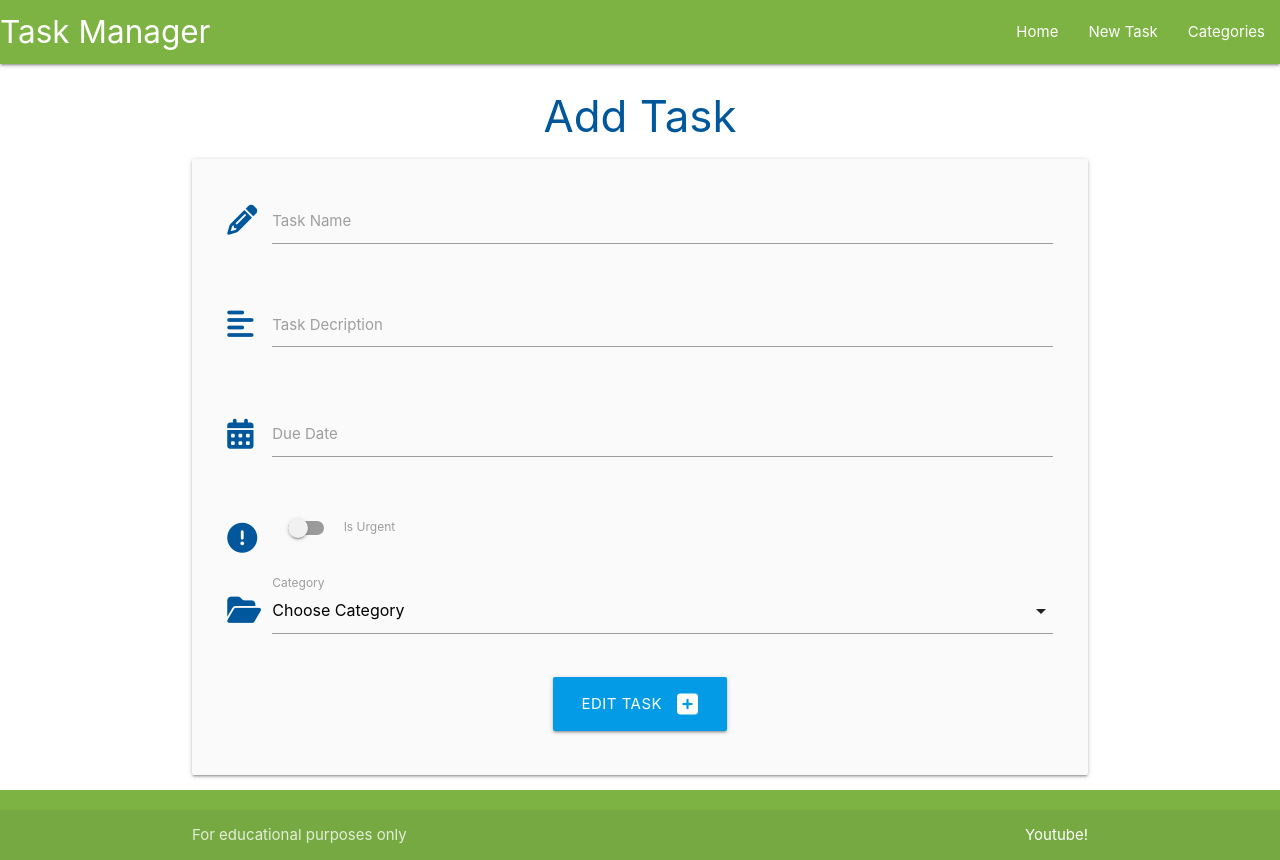
After one commit to ClaraR93/dms-tasks-walkthrough, a Flask app: template taskmanager/templates/edit_task.html in a window 1280 px wide. The commit adds this page. Run offline with Flask 3, Linux system fonts and the light colour scheme; the template is opened without the code that fills it, so the values that code supplies are empty.

Commit message:
Add edit tasks

```diff
--- /dev/null
+++ b/taskmanager/templates/edit_task.html
@@ -0,0 +1,110 @@
+{% extends "base.html" %} {% block content %}
+
+<h3 class="light-blue-text text-darken-4 center-align">Add Task</h3>
+
+<div class="row card-panel grey lighten-5">
+  <form
+    class="col s12"
+    method="POST"
+    action="{{ url_for('edit_task', task_id=task.id) }}"
+  >
+    <!--Task name-->
+    <div class="row">
+      <div class="input-field col s12">
+        <i class="fas fa-pencil-alt prefix light-blue-text text-darken-4"></i>
+        <input
+          id="task_name"
+          name="task_name"
+          value="{{ task.task_name }}"
+          minlength="5"
+          maxlength="50"
+          type="text"
+          class="validate"
+          required
+        />
+        <label for="task_name">Task Name</label>
+      </div>
+    </div>
+    <!--Task description-->
+    <div class="row">
+      <div class="input-field col s12">
+        <i class="fas fa-align-left prefix light-blue-text text-darken-4"></i>
+        <textarea
+          id="task_description"
+          name="task_description"
+          minlength="5"
+          maxlength="200"
+          type="text"
+          class="materialize-textarea validate"
+          required
+        >
+        {{- task.task_description -}}
+        </textarea>
+        <label for="task_description">Task Decription</label>
+      </div>
+    </div>
+    <!--Due date-->
+    <div class="row">
+      <div class="input-field col s12">
+        <i class="fas fa-calendar-alt prefix light-blue-text text-darken-4"></i>
+        <input
+          id="due_date"
+          name="due_date"
+          type="text"
+          value="{{ task.due_date.strftime('%d %B, %Y') }}"
+          class="datepicker validate"
+          required
+        />
+        <label for="due_date">Due Date</label>
+      </div>
+    </div>
+    <!--is urgent-->
+    <div class="row">
+      <div class="input-field col s12">
+        <div class="switch">
+          <i
+            class="fas fa-exclamation-circle prefix light-blue-text text-darken-4"
+          ></i>
+          <label for="is_urgent">
+            {% if task.is_urgent == True %}
+            <input id="is_urgent" name="is_urgent" type="checkbox" checked />
+            {% else %}
+            <input id="is_urgent" name="is_urgent" type="checkbox" />
+            {% endif %}
+            <span class="lever"></span>
+            Is Urgent
+          </label>
+        </div>
+      </div>
+    </div>
+    <!-- category id -->
+    <div class="row">
+      <div class="input-field col s12">
+        <i class="fas fa-folder-open prefix light-blue-text text-darken-4"></i>
+        <select id="category_id" name="category_id" class="validate" required>
+          <option value="" disabled>Choose Category</option>
+          {% for category in categories %} {% if category == task.category %}
+          <option value="{{ category.id }}" selected>
+            {{ category.category_name }}
+          </option>
+          {% else %}
+          <option value="{{ category.id }}">
+            {{ category.category_name }}
+          </option>
+          {% endif %} {% endfor %}
+        </select>
+        <label for="category_id">Category</label>
+      </div>
+    </div>
+    <!--Submit name-->
+    <div class="row">
+      <div class="col s12 center-align">
+        <button type="submit" class="btn-large light-blue darken-1">
+          Edit Task <i class="fas fa-plus-square right"></i>
+        </button>
+      </div>
+    </div>
+  </form>
+</div>
+
+{% endblock %}
```
Also changed, not shown: taskmanager/routes.py (+14 -0 lines), taskmanager/templates/tasks.html (+7 -0 lines).
